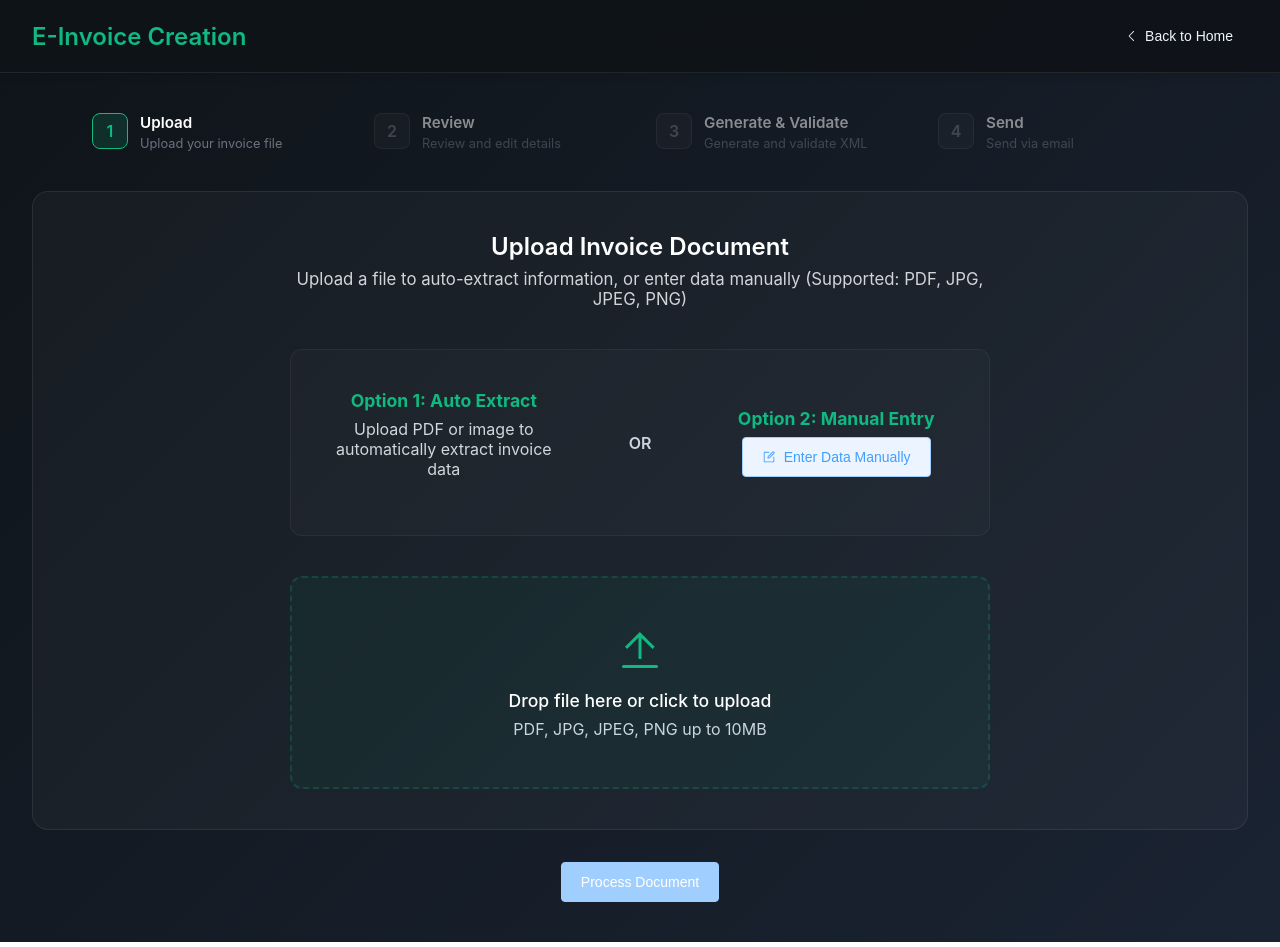
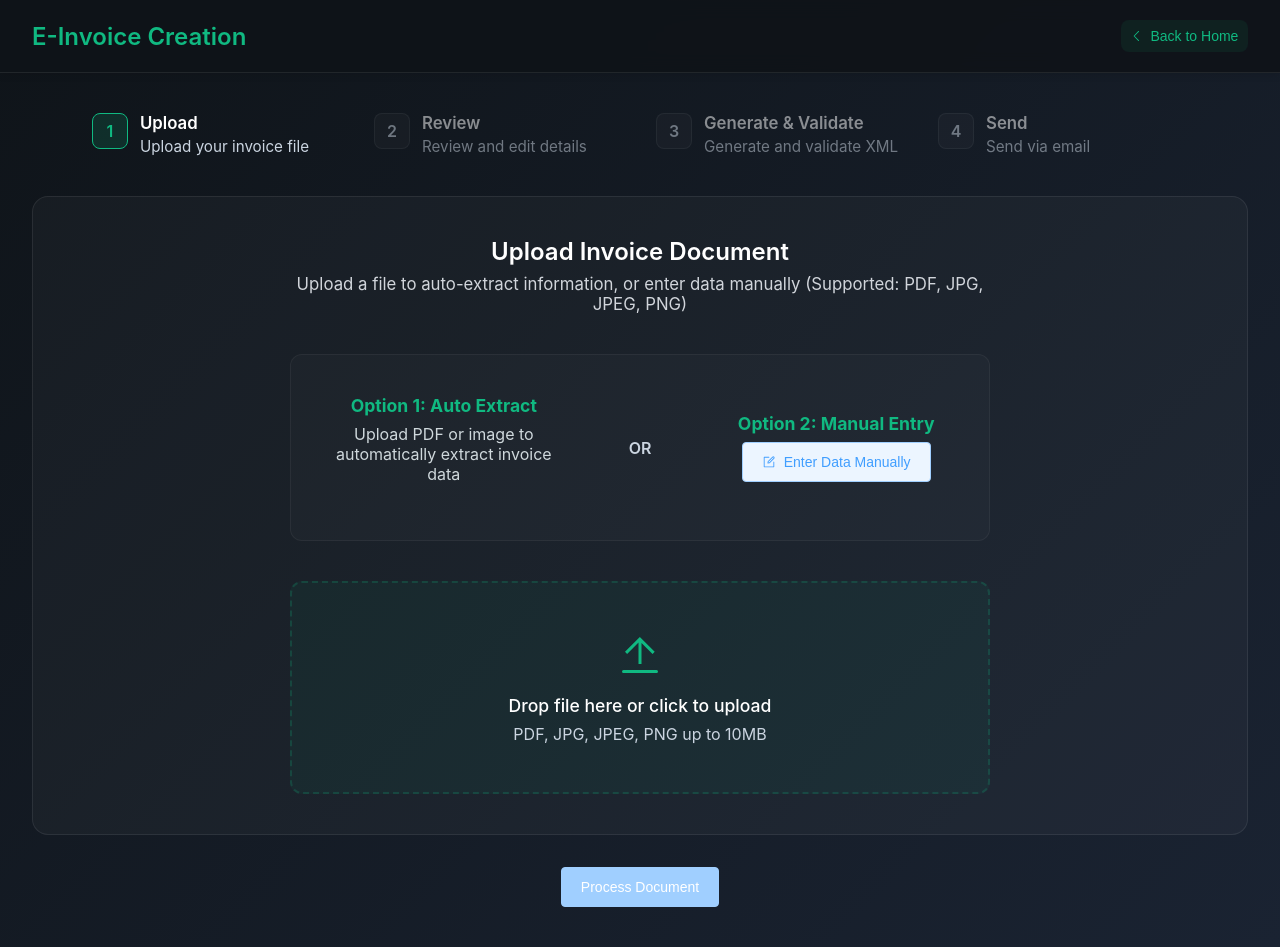
Before and after one commit to unsw-cse-comp99-3900/capstone-project-25t3-9900-f14a-cake, a Vue app in the folder vuecode/frontend/: page /create in a window 1280 px wide. Built offline with nearby package versions, Linux system fonts and the light colour scheme.

Commit message:
change color

```diff
--- a/vuecode/frontend/src/views/CreateInvoiceView.vue
+++ b/vuecode/frontend/src/views/CreateInvoiceView.vue
@@ -1,7 +1,7 @@
 <script setup>
 import { ref } from 'vue'
 import { useRouter } from 'vue-router'
-import { ArrowLeft, Download, Loading } from '@element-plus/icons-vue'
+import { ArrowLeft } from '@element-plus/icons-vue'
 import { ElMessage, ElMessageBox } from 'element-plus'
 import { useInvoiceForm } from '@/composables/useInvoiceForm'
 import { useFileUpload } from '@/composables/useFileUpload'
@@ -692,7 +692,24 @@ const prevStep = () => {
 }
 
 .back-btn {
-  color: #f1f5fb !important;
+  color: #10b981 !important;
+  background-color: rgba(16, 185, 129, 0.08) !important;
+  border-color: rgba(16, 185, 129, 0.25) !important;
+  border-width: 1px;
+  border-style: solid;
+  border-radius: 8px;
+  padding: 0.4rem 0.6rem;
+  transition: background-color 0.2s ease, border-color 0.2s ease, transform 0.2s ease;
+}
+
+.back-btn:hover {
+  background-color: rgba(16, 185, 129, 0.18) !important;
+  border-color: #10b981 !important;
+}
+
+.back-btn:focus-visible {
+  outline: 2px solid rgba(16, 185, 129, 0.5);
+  outline-offset: 2px;
 }
 
 .main-content {
@@ -882,7 +899,7 @@ const prevStep = () => {
   align-items: center;
   justify-content: center;
   font-weight: 600;
-  color: #6b7280;
+  color: #cbd5e1;
   transition: all 0.3s ease;
   flex-shrink: 0;
 }
@@ -905,15 +922,15 @@ const prevStep = () => {
 }
 
 .step-title {
-  font-size: 0.95rem;
+  font-size: 1.05rem;
   font-weight: 600;
   color: #ffffff;
   margin-bottom: 0.25rem;
 }
 
 .step-desc {
-  font-size: 0.8rem;
-  color: #6b7280;
+  font-size: 0.95rem;
+  color: #cbd5e1;
 }
 
 .content-card {
@@ -947,8 +964,8 @@ const prevStep = () => {
 }
 
 .section-subtitle {
-  font-size: 0.95rem;
-  color: #9ca3af;
+  font-size: 1.05rem;
+  color: #d1d5db;
   text-align: center;
   margin-bottom: 2rem;
 }
--- a/vuecode/frontend/src/views/ValidateView.vue
+++ b/vuecode/frontend/src/views/ValidateView.vue
@@ -476,7 +476,24 @@ const prevStep = () => {
 }
 
 .back-btn {
-  color: #f1f5fb !important;
+  color: #10b981 !important;
+  background-color: rgba(16, 185, 129, 0.08) !important;
+  border-color: rgba(16, 185, 129, 0.25) !important;
+  border-width: 1px;
+  border-style: solid;
+  border-radius: 8px;
+  padding: 0.4rem 0.6rem;
+  transition: background-color 0.2s ease, border-color 0.2s ease, transform 0.2s ease;
+}
+
+.back-btn:hover {
+  background-color: rgba(16, 185, 129, 0.18) !important;
+  border-color: #10b981 !important;
+}
+
+.back-btn:focus-visible {
+  outline: 2px solid rgba(16, 185, 129, 0.5);
+  outline-offset: 2px;
 }
 
 .main-content {
@@ -650,7 +667,7 @@ const prevStep = () => {
 }
 
 .rule-body {
-  font-size: 0.9rem;
+  font-size: 1rem;
 }
 
 .success-info {
@@ -706,7 +723,7 @@ const prevStep = () => {
 .error-text {
   color: #ffffff;
   line-height: 1.6;
-  font-size: 0.9rem;
+  font-size: 1rem;
 }
 
 .general-error {
@@ -724,8 +741,8 @@ const prevStep = () => {
 
 .error-details {
   margin-top: 0.5rem;
-  color: #9ca3af !important;
-  font-size: 0.9rem;
+  color: #d1d5db !important;
+  font-size: 1rem;
 }
 
 .response-actions {
--- a/vuecode/frontend/src/views/WelcomeView.vue
+++ b/vuecode/frontend/src/views/WelcomeView.vue
@@ -149,8 +149,8 @@ const goTo = (route) => {
 }
 
 .feature-desc {
-  font-size: 0.95rem;
-  color: #9ca3af;
+  font-size: 1.05rem;
+  color: #d1d5db;
   line-height: 1.5;
   margin-bottom: 1.5rem;
   flex: 1;
```
